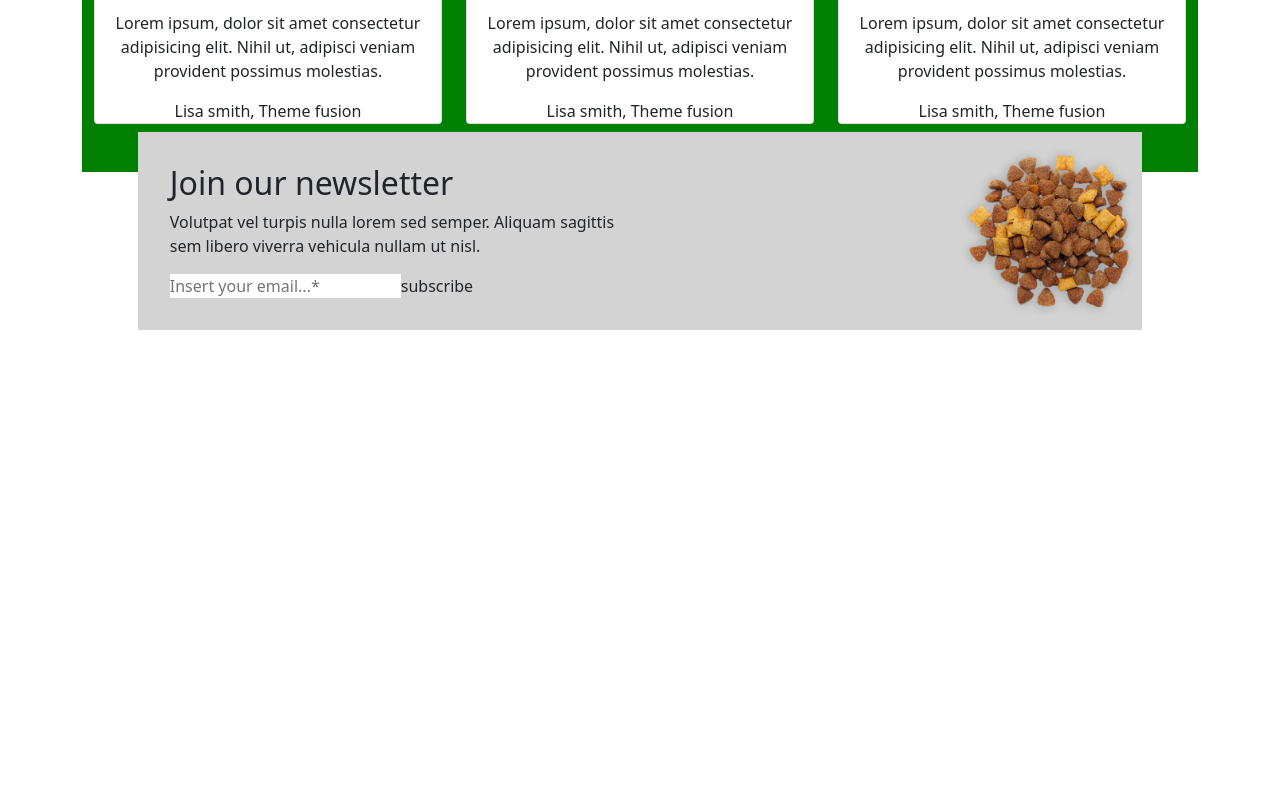
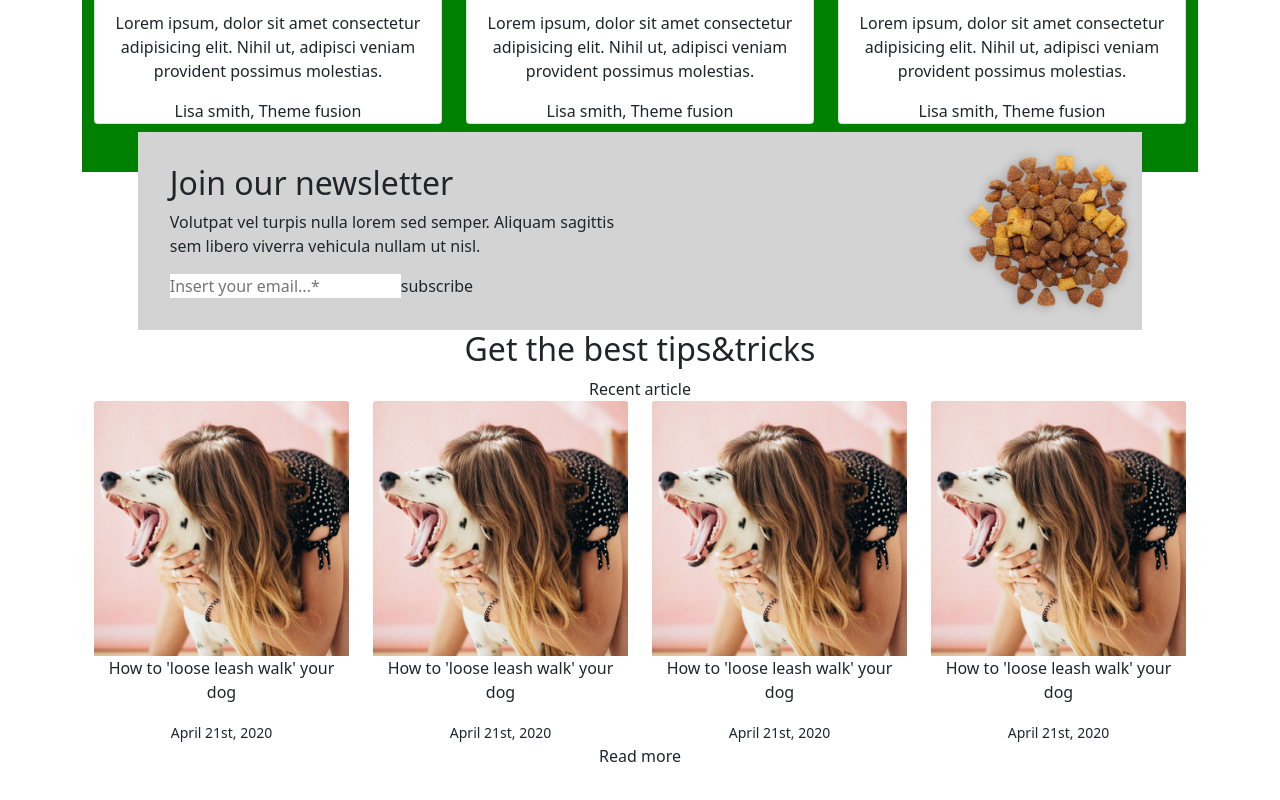
Before and after one commit to erkrabbo/proj-html-vuejs, a Vue app: page / in a window 1280 px wide. Shown: the part 3120-3920 px from the top of the page. Before the commit the page ends 3514 px from the top, so only its background shows below. Built offline with nearby package versions, Linux system fonts and the light colour scheme; a web font is replaced by a local one.

Commit message:
pet blog

```diff
--- /dev/null
+++ b/src/components/PetBlog.vue
@@ -0,0 +1,41 @@
+<template>
+  <section>
+    <div class="container">
+      <h2>Get the best tips&tricks</h2>
+      <span>Recent article</span>
+      <div class="row row-cols-4">
+        <div class="col">
+          <img :src="require('../assets/img/blog-1.jpg')" alt="" class="card-img-top">
+          <p>How to 'loose leash walk' your dog</p>
+          <small>April 21st, 2020</small>
+        </div>
+        <div class="col">
+          <img :src="require('../assets/img/blog-1.jpg')" alt="" class="card-img-top">
+          <p>How to 'loose leash walk' your dog</p>
+          <small>April 21st, 2020</small>
+        </div>
+        <div class="col">
+          <img :src="require('../assets/img/blog-1.jpg')" alt="" class="card-img-top">
+          <p>How to 'loose leash walk' your dog</p>
+          <small>April 21st, 2020</small>
+        </div>
+        <div class="col">
+          <img :src="require('../assets/img/blog-1.jpg')" alt="" class="card-img-top">
+          <p>How to 'loose leash walk' your dog</p>
+          <small>April 21st, 2020</small>
+        </div>
+      </div>
+      <button> Read more</button>
+    </div>
+  </section>
+</template>
+
+<script>
+export default {
+  name: 'PetBlog'
+}
+</script>
+
+<style>
+
+</style>
--- a/src/components/PetShopPreview.vue
+++ b/src/components/PetShopPreview.vue
@@ -29,6 +29,7 @@
       <pet-best-sellers />
       <pet-users-testimonials class="pb-5" />
       <pet-newsletter />
+      <pet-blog />
     </b-container>
   </section>
 </template>
@@ -40,6 +41,7 @@ import PetFoodCatCard from './PetFoodCatCard.vue'
 import PetBestSellers from './PetBestSellers.vue'
 import PetUsersTestimonials from './PetUsersTestimonials.vue'
 import PetNewsletter from './PetNewsletter.vue'
+import PetBlog from './PetBlog.vue'
 
 export default {
   name: 'PetShopPreview',
@@ -48,7 +50,8 @@ export default {
     PetFoodCatCard,
     PetBestSellers,
     PetUsersTestimonials,
-    PetNewsletter
+    PetNewsletter,
+    PetBlog
   },
   computed: {
     shopCategories () {
```
